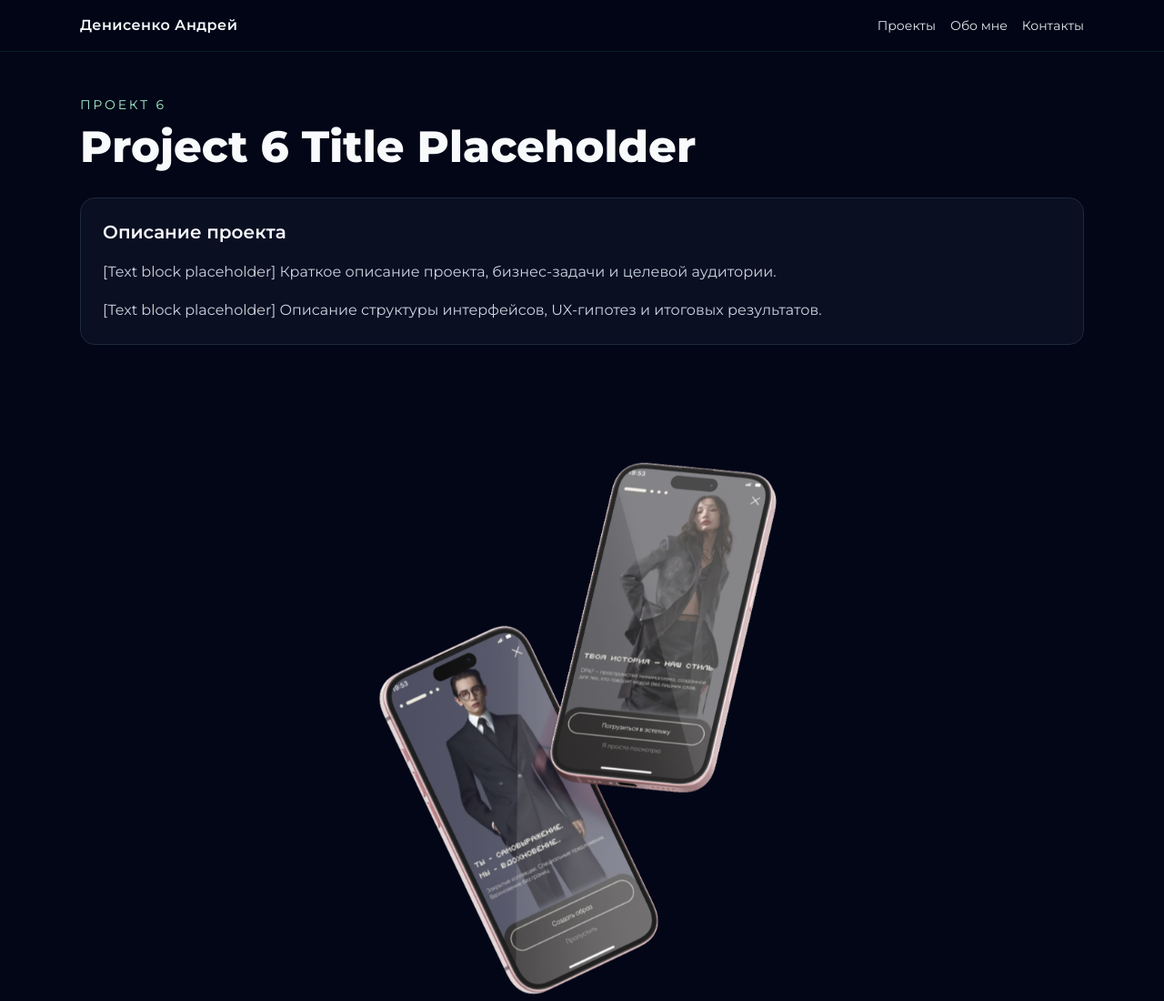
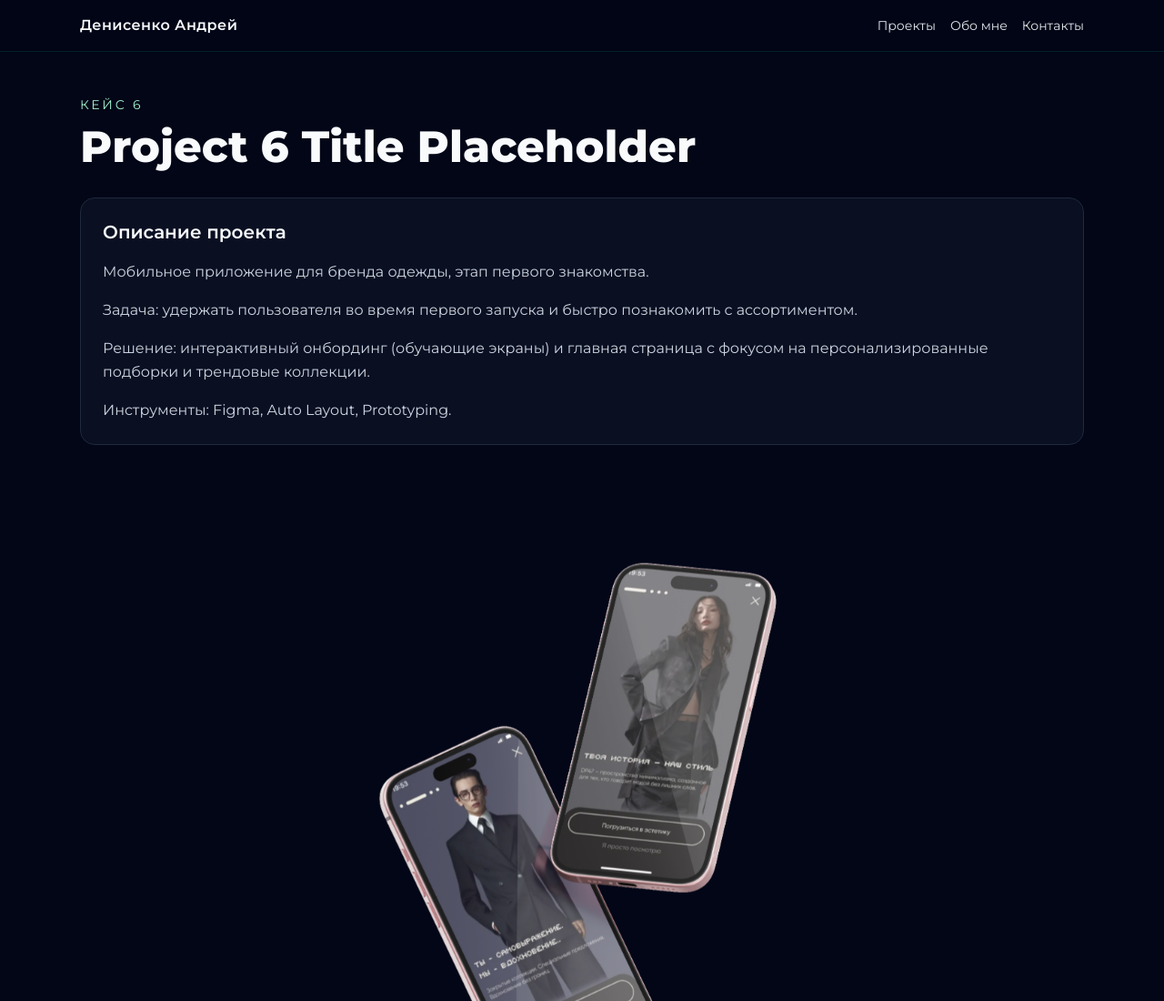
Before and after one commit to d3ltanull/Portfolio_, a plain HTML site: page project-6.html in a window 1280 px wide. Shown: the top 1100 px of the page at 91% size. Drawn offline with nearby package versions, Linux system fonts and the light colour scheme; some packages are replaced by stand-ins of ours; a script that the page names is missing.

Commit message:
Update project-6.html

```diff
--- a/project-6.html
+++ b/project-6.html
@@ -41,14 +41,16 @@
 
   <main class="mx-auto max-w-6xl px-4 py-12 sm:px-6">
     <section>
-      <p class="text-sm uppercase tracking-[0.2em] text-emerald-200">Проект 6</p>
+      <p class="text-sm uppercase tracking-[0.2em] text-emerald-200">Кейс 6</p>
       <h1 class="mt-3 max-w-4xl text-3xl font-extrabold leading-tight text-slate-50 sm:text-5xl">Project 6 Title Placeholder</h1>
     </section>
 
     <section class="mt-8 space-y-4 rounded-2xl border border-slate-800 bg-slate-900/60 p-6">
       <h2 class="text-xl font-semibold leading-snug text-slate-50">Описание проекта</h2>
-      <p class="text-base leading-relaxed text-slate-300">[Text block placeholder] Краткое описание проекта, бизнес-задачи и целевой аудитории.</p>
-      <p class="text-base leading-relaxed text-slate-300">[Text block placeholder] Описание структуры интерфейсов, UX-гипотез и итоговых результатов.</p>
+      <p class="text-base leading-relaxed text-slate-300">Мобильное приложение для бренда одежды, этап первого знакомства.</p>
+      <p class="text-base leading-relaxed text-slate-300">Задача: удержать пользователя во время первого запуска и быстро познакомить с ассортиментом.</p>
+      <p class="text-base leading-relaxed text-slate-300">Решение: интерактивный онбординг (обучающие экраны) и главная страница с фокусом на персонализированные подборки и трендовые коллекции.</p>
+      <p class="text-base leading-relaxed text-slate-300">Инструменты: Figma, Auto Layout, Prototyping.</p>
     </section>
     <section class="mt-10 flex justify-center">
       <div class="mx-auto w-full max-w-lg">
```
